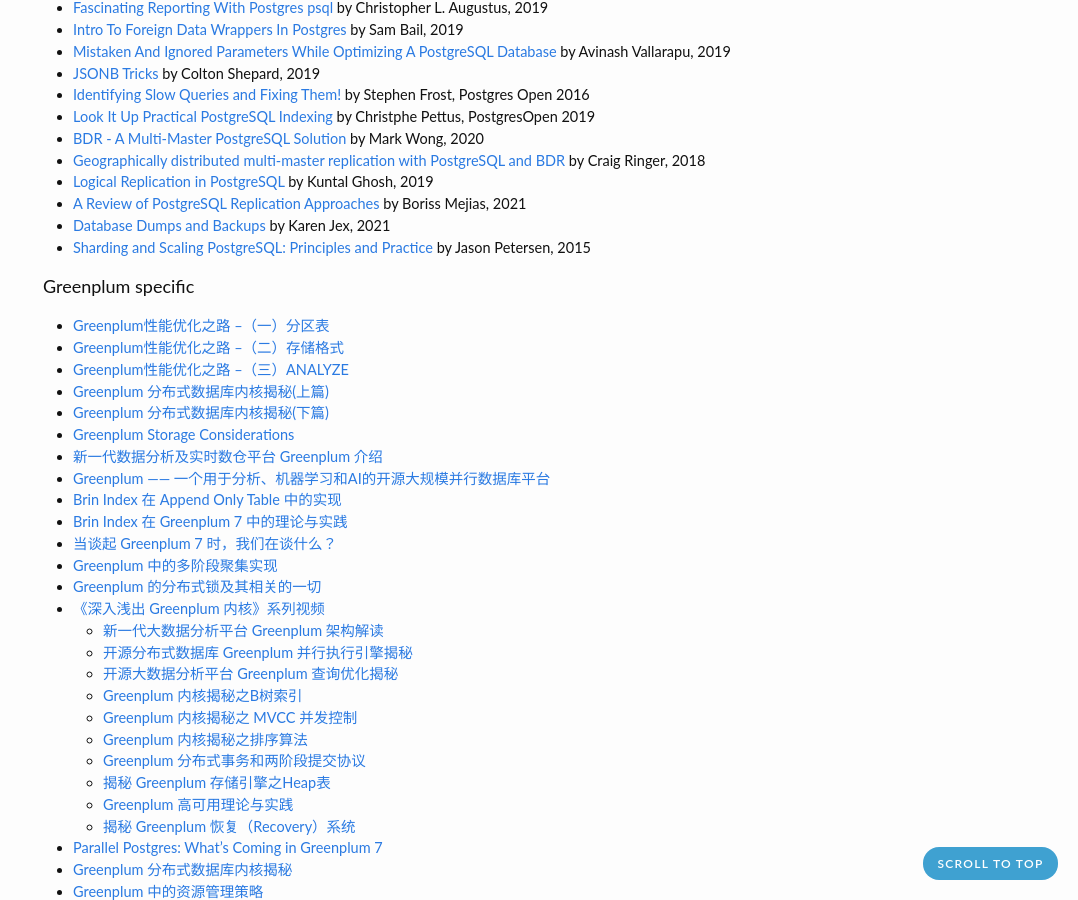
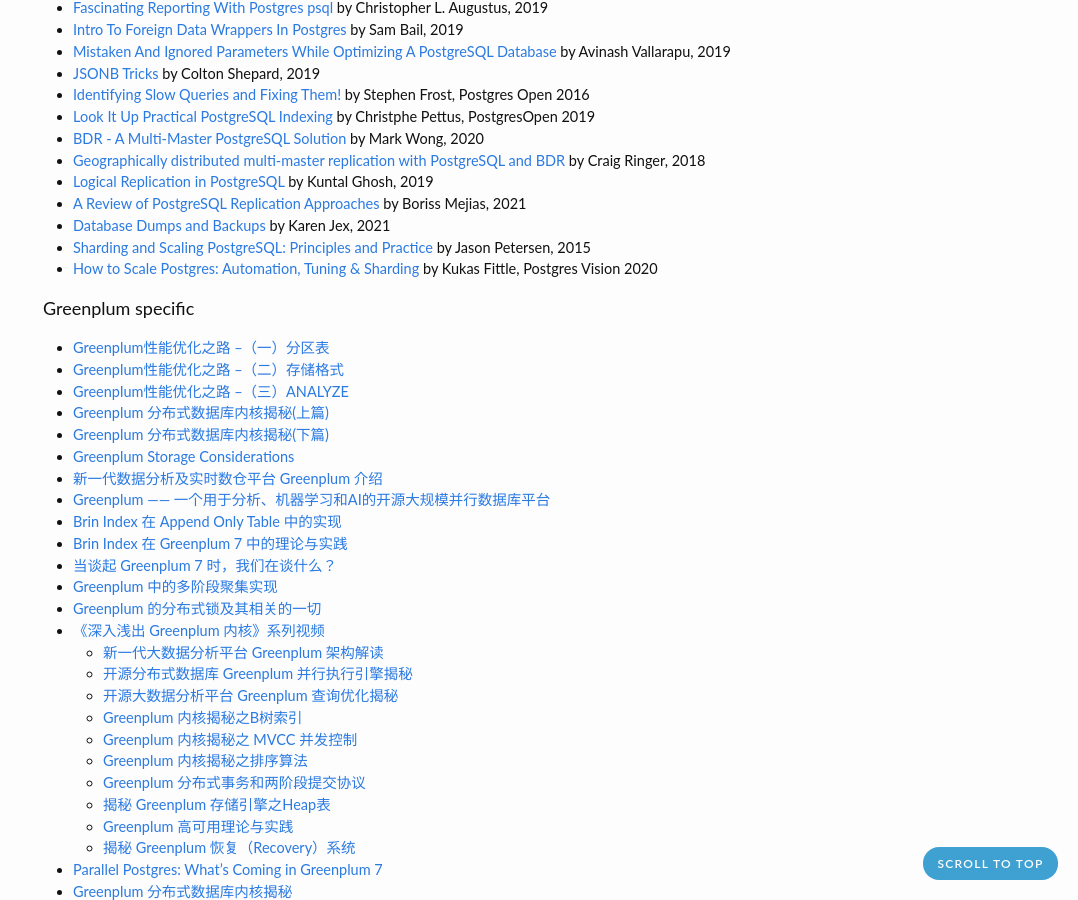
Before and after one commit to zhjwpku/zhjwpku.github.io, a Jekyll site: the page built from _posts/2022-07-12-awesome-postgres.md, in a window 1280 px wide and 900 px high, scrolled down 2997 px. Shown: the whole window, without its empty margins (202-1280 px from the left). Built offline with Jekyll 4.4.1, drawn with Linux system fonts in a browser that asks for light colours; comment, search, counter and statistics services are not loaded.

Commit message:
How to Scale Postgres: Automation, Tuning & Sharding
Signed-off-by: Junwang Zhao <zhjwpku@gmail.com>

```diff
--- a/_posts/2022-07-12-awesome-postgres.md
+++ b/_posts/2022-07-12-awesome-postgres.md
@@ -151,6 +151,7 @@
 - [A Review of PostgreSQL Replication Approaches](https://www.youtube.com/watch?v=UBP4eNmncmk) by Boriss Mejias, 2021
 - [Database Dumps and Backups](https://www.youtube.com/watch?v=FU7eqwNCD-I) by Karen Jex, 2021
 - [Sharding and Scaling PostgreSQL: Principles and Practice](https://www.youtube.com/watch?v=mbXPbLjiYTI) by Jason Petersen, 2015
+- [How to Scale Postgres: Automation, Tuning & Sharding](https://www.youtube.com/watch?v=wk3dnP7FKq0) by Kukas Fittle, Postgres Vision 2020
 
 <h4>Greenplum specific</h4>
 
```
